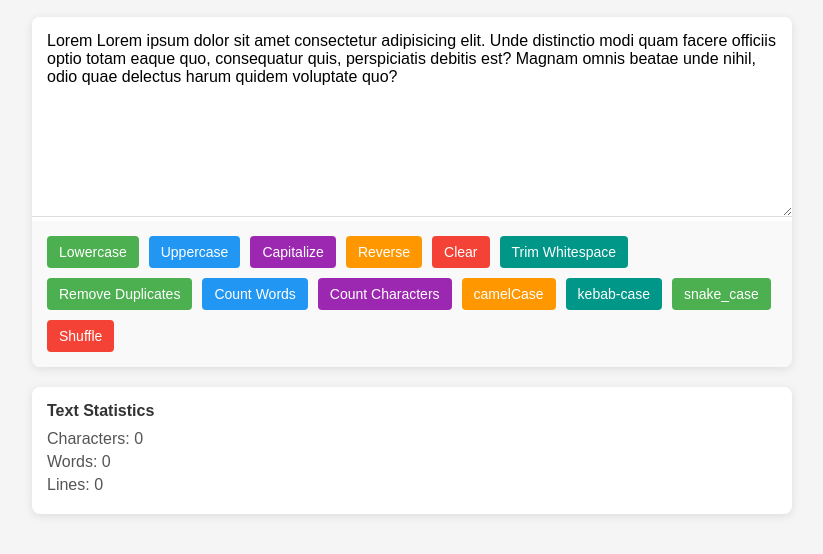
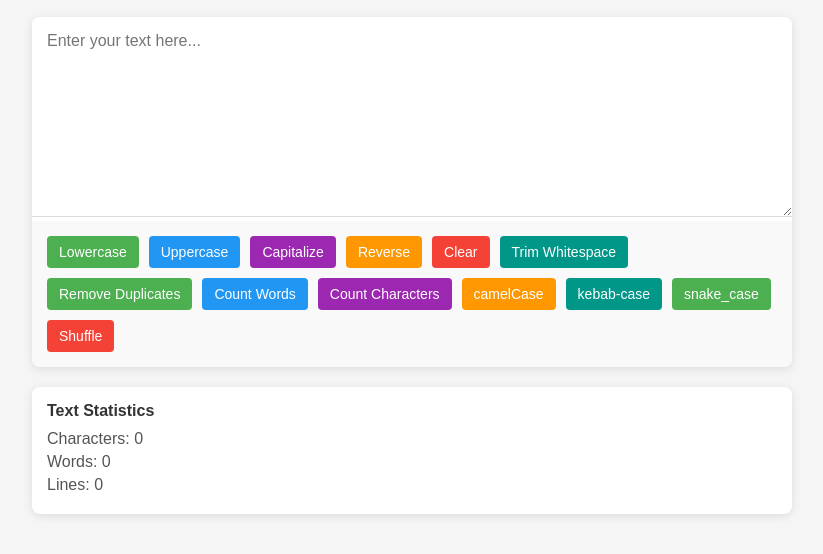
Before and after one commit to Omkard007/text_manipulate, a plain HTML site: page index.html in a window 1280 px wide. Shown: the part 60-614 px from the top of the page, without its empty margins (228-1051 px from the left). Drawn offline with Linux system fonts and the light colour scheme.

Commit message:
Update index.html

```diff
--- a/index.html
+++ b/index.html
@@ -13,7 +13,7 @@
 
     <div class="editor-container">
         <textarea id="textInput" class="input-area"
-            placeholder="Enter your text here...">Lorem Lorem ipsum dolor sit amet consectetur adipisicing elit. Unde distinctio modi quam facere officiis optio totam eaque quo, consequatur quis, perspiciatis debitis est? Magnam omnis beatae unde nihil, odio quae delectus harum quidem voluptate quo?</textarea>
+            placeholder="Enter your text here..."></textarea>
 
         <div class="button-container">
             <button class="action-button" onclick="transformText('lowercase')">Lowercase</button>
```
